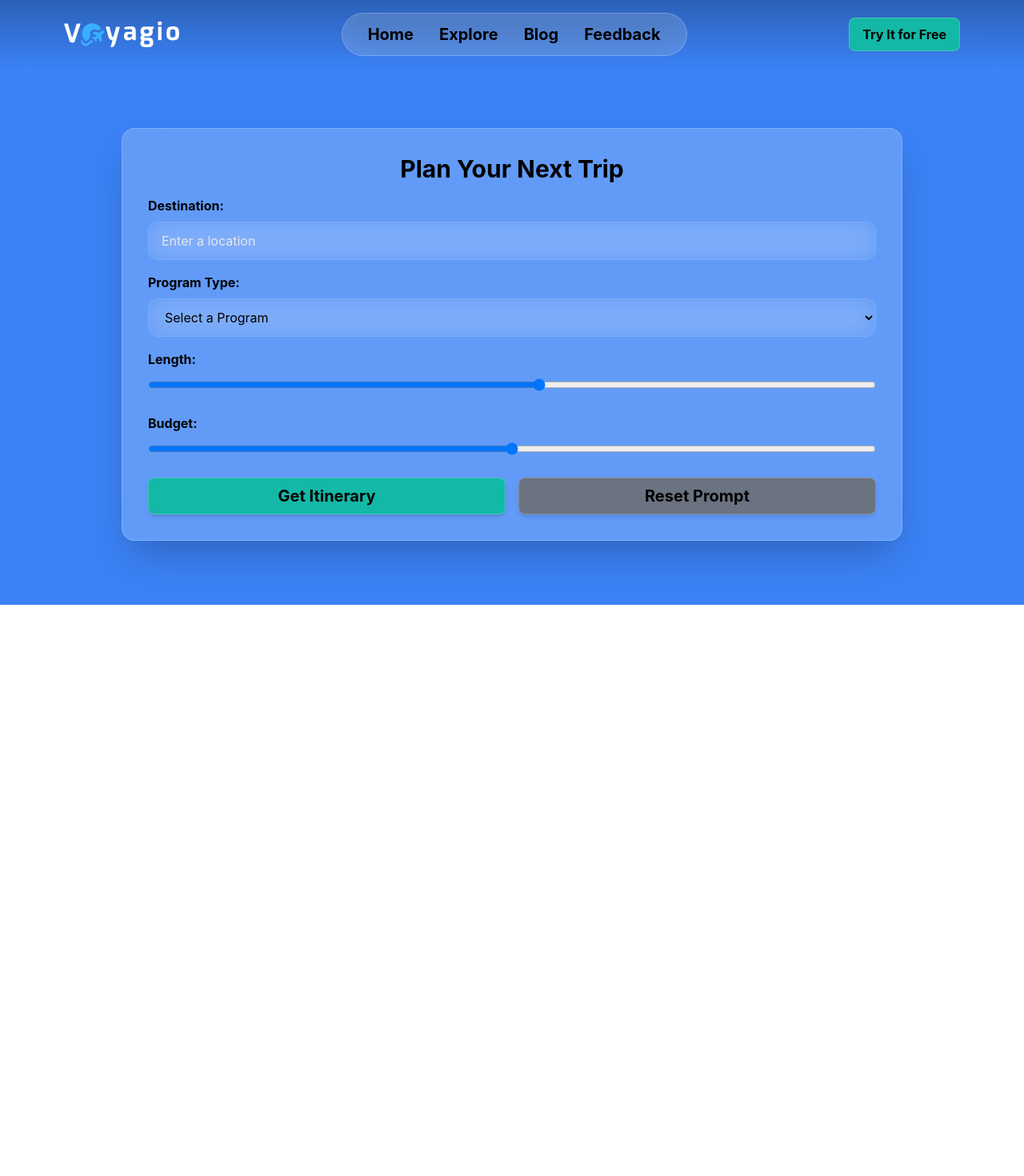
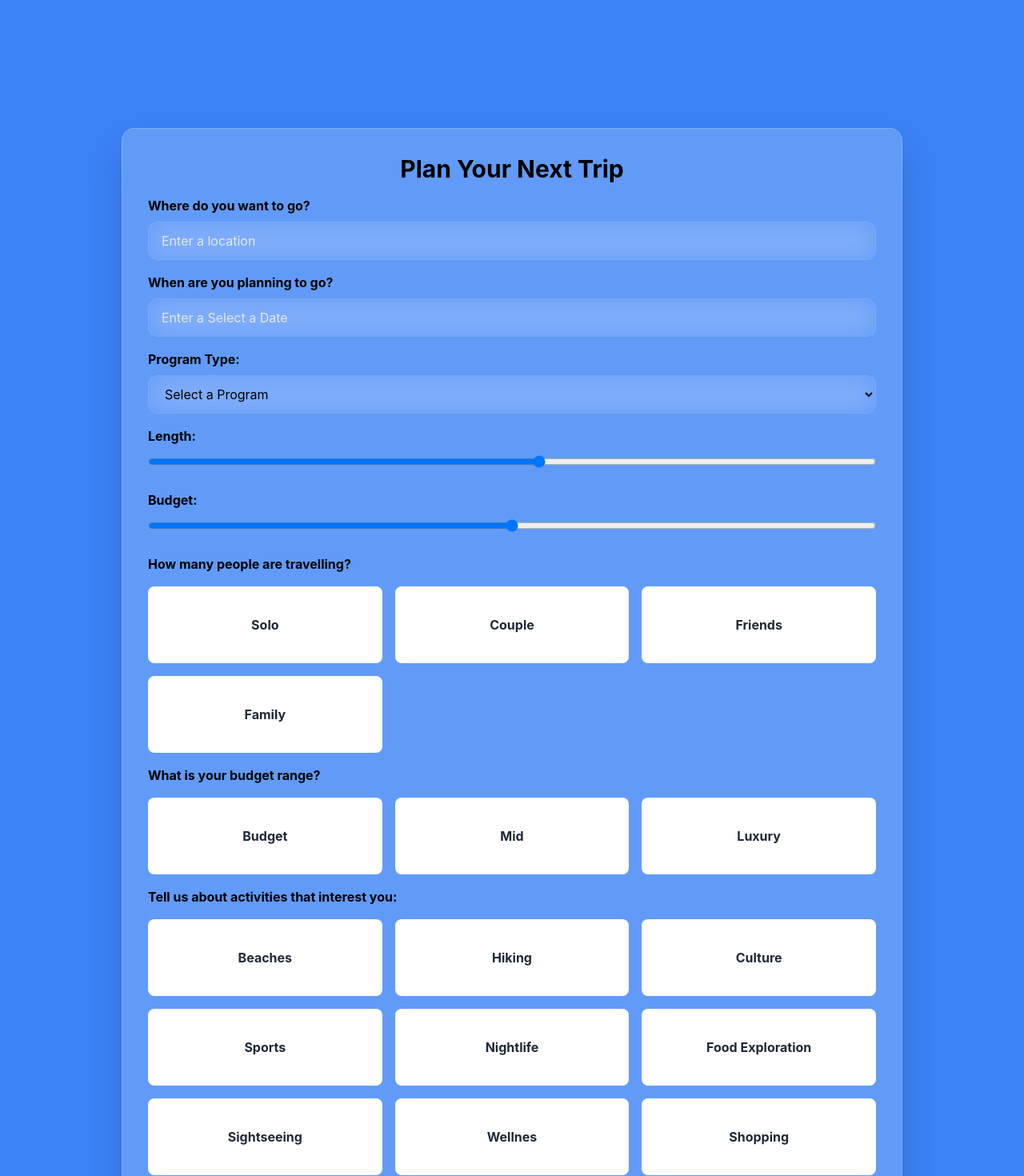
Before and after one commit to szilrdmate/voyagio, a React (Vite) app: page /planner in a window 1280 px wide. Shown: the top 1470 px of the page at 80% size. Before the commit the page ends 800 px from the top, so only its background shows below. Built offline with nearby package versions, Linux system fonts and the light colour scheme; no server answers.

Commit message:
Extending form inputs

```diff
--- a/src/App.tsx
+++ b/src/App.tsx
@@ -1,4 +1,4 @@
-import { Routes, Route } from "react-router-dom";
+import { Routes, Route, useLocation } from "react-router-dom";
 import Home from "./pages/Home";
 import Blog from "./pages/Blog";
 import Explore from "./pages/Explore";
@@ -8,10 +8,12 @@ import NotFound from "./pages/NotFound";
 import { ItineraryProvider } from "./contexts/ItineraryContext";
 
 const App: React.FC = () => {
+  const path = useLocation();
+
   return (
     <div className='App'>
       <ItineraryProvider>
-        <Navbar />
+        {path.pathname !== "/planner" && <Navbar />}
         <Routes>
           <Route index element={<Home />} />
           <Route path='explore' element={<Explore />} />
--- a/src/components/General.tsx
+++ b/src/components/General.tsx
@@ -92,9 +92,11 @@ const General: React.FC<GeneralProps> = ({ stats, setState }) => {
             className='text-gray-800 text-xl h-6 w-6 bg-gray-200 p-2 rounded-full'
             icon={faLanguage}
           />
-          <p className='text-gray-800 text-md font-medium ml-4'>
-            {stats.languagesSpoken}
-          </p>
+          {stats.languagesSpoken.map((language, index) => (
+            <p key={index} className='text-gray-800 text-md font-medium ml-4'>
+              {language}{" "}
+            </p>
+          ))}
         </div>
       </div>
     </div>
--- a/src/components/Itinerary.tsx
+++ b/src/components/Itinerary.tsx
@@ -57,7 +57,7 @@ const ItineraryPlanner = () => {
         <h2 className='text-3xl font-bold'>Plan Your Next Trip</h2>
         <div className='flex flex-col w-full'>
           <label htmlFor='destination' className='font-bold'>
-            Destination:
+            Where do you want to go?
           </label>
           <input
             id='destination'
@@ -66,6 +66,25 @@ const ItineraryPlanner = () => {
             value={state.destination}
             onChange={handleInputChange("destination")}
             placeholder='Enter a location'
+            className='rounded-xl px-4 py-2 h-12 w-full bg-transparent border-[1px] backdrop-blur-lg border-opacity-10 focus-within:outline-none placeholder:text-gray-200 placeholder:font-base border-gray-100 mt-2'
+          />
+          {errors.destination && (
+            <div className='error text-white absolute right-10 bg-red-600 bg-opacity-80 backdrop-blur-2xl px-4 rounded-md overflow-hidden'>
+              {errors.destination}
+            </div>
+          )}
+        </div>
+        <div className='flex flex-col w-full'>
+          <label htmlFor='when' className='font-bold'>
+            When are you planning to go?
+          </label>
+          <input
+            id='when'
+            type='text'
+            autoComplete='off'
+            value=''
+            onChange=''
+            placeholder='Enter a Select a Date'
             className='rounded-xl px-4 py-2 h-12 w-full bg-transparent border-[1px] backdrop-blur-lg border-opacity-10 focus-within:outline-none placeholder:text-gray-200 placeholder:font-base border-gray-100 mt-2'
           />
           {errors.destination && (
@@ -134,6 +153,67 @@ const ItineraryPlanner = () => {
             </div>
           )}
         </div>
+        <div className='w-full' id='group'>
+          <h4 className='font-bold mb-4'>How many people are travelling?</h4>
+          <div className='grid grid-cols-3 grid-rows-2 gap-4'>
+            <button className='button bg-white h-24 text-gray-800'>Solo</button>
+            <button className='button bg-white h-24 text-gray-800'>
+              Couple
+            </button>
+            <button className='button bg-white h-24 text-gray-800'>
+              Friends
+            </button>
+            <button className='button bg-white h-24 text-gray-800'>
+              Family
+            </button>
+          </div>
+        </div>
+        <div className='w-full' id='budget'>
+          <h4 className='font-bold mb-4'>What is your budget range?</h4>
+          <div className='grid grid-cols-3 gap-4'>
+            <button className='button bg-white h-24 text-gray-800'>
+              Budget
+            </button>
+            <button className='button bg-white h-24 text-gray-800'>Mid</button>
+            <button className='button bg-white h-24 text-gray-800'>
+              Luxury
+            </button>
+          </div>
+        </div>
+        <div className='w-full' id='activities'>
+          <h4 className='font-bold mb-4'>
+            Tell us about activities that interest you:
+          </h4>
+          <div className='grid grid-cols-3 grid-rows-3 gap-4'>
+            <button className='button bg-white h-24 text-gray-800'>
+              Beaches
+            </button>
+            <button className='button bg-white h-24 text-gray-800'>
+              Hiking
+            </button>
+            <button className='button bg-white h-24 text-gray-800'>
+              Culture
+            </button>
+            <button className='button bg-white h-24 text-gray-800'>
+              Sports
+            </button>
+            <button className='button bg-white h-24 text-gray-800'>
+              Nightlife
+            </button>
+            <button className='button bg-white h-24 text-gray-800'>
+              Food Exploration
+            </button>
+            <button className='button bg-white h-24 text-gray-800'>
+              Sightseeing
+            </button>
+            <button className='button bg-white h-24 text-gray-800'>
+              Wellnes
+            </button>
+            <button className='button bg-white h-24 text-gray-800'>
+              Shopping
+            </button>
+          </div>
+        </div>
         <div className='flex flex-row w-full space-x-4'>
           <button
             className='w-full bg-teal-500 text-xl button shadow-md'
--- a/src/contexts/ItineraryContext.tsx
+++ b/src/contexts/ItineraryContext.tsx
@@ -1,3 +1,4 @@
+/* eslint-disable react-refresh/only-export-components */
 // src/contexts/ItineraryContext.tsx
 import React, { createContext, useState, useContext, ReactNode } from "react";
 import { ItineraryResponseType } from "../types/ResponseTypes";
--- a/src/hooks/useSubmitItinerary.ts
+++ b/src/hooks/useSubmitItinerary.ts
@@ -2,9 +2,11 @@
 import { generateItinerary } from "../services/gptService";
 import { FormState } from "../types/ItineraryTypes";
 import { useItinerary } from "../contexts/ItineraryContext";
+//import { useState } from 'react';
 
 export const useSubmitItinerary = (state: FormState, validate: (state: FormState) => boolean) => {
   const { setResponse } = useItinerary();
+  //const [isLoading, setLoading] = useState(false);
 
   const handleSubmit = async (event: React.FormEvent<HTMLFormElement>) => {
     event.preventDefault();
@@ -12,6 +14,7 @@ export const useSubmitItinerary = (state: FormState, validate: (state: FormState
 
     if (isValid) {
       try {
+        // setLoading(true);
         const response = await generateItinerary({
         destination: state.destination,
         length: state.length,
@@ -27,9 +30,10 @@ export const useSubmitItinerary = (state: FormState, validate: (state: FormState
     } catch (error) {
       console.error('Error during itinerary generation:', error);
       // Optionally, handle the error in UI, e.g., show an error message
+    } finally {
+      //setLoading(false)
     }
   }
   };
-
-  return handleSubmit;
+  return handleSubmit
 };
--- a/src/pages/Planner.tsx
+++ b/src/pages/Planner.tsx
@@ -1,6 +1,7 @@
 // pages/Planner.tsx
 import ItineraryPlanner from "../components/Itinerary";
 import ItineraryDisplay from "../components/ItineraryDisplay";
+//import Loading from "../components/Loading";
 import Map from "../components/Map";
 import { useItinerary } from "../contexts/ItineraryContext";
 
@@ -13,11 +14,13 @@ const Planner: React.FC = () => {
   }
 
   return (
-    <div className='bg-blue-500'>
-      <div className='max-w-5xl mx-auto pt-40 pb-20 px-6'>
-        <ItineraryPlanner />
-      </div>
-
+    <div className='bg-blue-500 min-h-screen'>
+      {!response && (
+        <div className='max-w-5xl mx-auto pt-40 pb-20 px-6'>
+          <ItineraryPlanner />
+        </div>
+      )}
+      {/*isLoading && <Loading />*/}
       {response && (
         <>
           <ItineraryDisplay response={response} />
--- a/src/services/gptService.ts
+++ b/src/services/gptService.ts
@@ -14,7 +14,7 @@ export const generateItinerary = async (data: { destination: string; length: str
 
   // Construct prompt for GPT API
   const prompt = `You are an expert traveller and backpacker who has seen the world and know every destination's ins and outs. Create a ${data.length}-day itinerary for a trip to ${data.destination} with a budget of ${data.budget}. Plan 5 programs for each day in the following category(s): ${data.program}. Return the requested data according to the specified details in the form of a json object with the following outline/format. Only return the requested json and nothing else, no matter what! Make sure to watch out for the types too. Do not add Here comes the format:
-  {"destination": {"numberOfDays": Number,"destinationCity": String,"destinationCountry": String,"currency": String,"oneDollarInLocalCurrency": Number,"languagesSpoken": Array,"timeThereInUtcFormat": String,"capitalOfTheCountry": String, "localWeather": String // eg. monsoon or continental or etc, "temperatureRangeThroughTheYear": String,"shortDescription": String // 2-3 sentances, "shortHistory": String // 2-3 sentances,"startDate": String,"endDate": String},"itinerary":[{"day": number, "date": String // eg. dayoftheweek day month, "program": [{"id": Number,"programOrPlaceName": String, "timeSpentThere": String, "location": String "shortDescriptionOfProgram": String // 2-3 sentances}, // ... Repeat for each program]}, // ... Repeat for each day], "estimatedCosts": [{"category": Accommodation, "hostelCostPerNight": Number, "hotelCostPerNight": Number,"luxuryHotelCostPerNight": Number,"airbnbCostPerNight": Number}, {"category": "Transportation","busCost": Number,"taxiCost": Number,"trainCost": Number,"rentalCost": Number},{"category": Food,"streetFoodCost": Number,"budgetRestaurantCost": Number,"fancyRestaurantCost": Number,"traditionalFoodCost": Number}, {"category": Activities, "mainActivityForEachDay": [{"mainActivityName": String,"costOfProgram": Number}, // ... Repeat for each day's main event and cost of program should be in usd]}]}`;
+  {"destination": {"numberOfDays": Number,"destinationCity": String,"destinationCountry": String,"currency": String,"oneDollarInLocalCurrency": Number,"languagesSpoken": Array,"timeThereInUtcFormat": String // eg. UTC + 2,"capitalOfTheCountry": String, "localWeather": String // eg. monsoon or continental or etc, "temperatureRangeThroughTheYear": String,"shortDescription": String // 2-3 sentances, "shortHistory": String // 2-3 sentances,"startDate": String,"endDate": String},"itinerary":[{"day": number, "date": String // eg. dayoftheweek day month, "program": [{"id": Number,"programOrPlaceName": String, "timeSpentThere": String, "location": String "shortDescriptionOfProgram": String // 2-3 sentances}, // ... Repeat for each program]}, // ... Repeat for each day], "estimatedCosts": [{"category": Accommodation, "hostelCostPerNight": Number, "hotelCostPerNight": Number,"luxuryHotelCostPerNight": Number,"airbnbCostPerNight": Number}, {"category": "Transportation","busCost": Number,"taxiCost": Number,"trainCost": Number,"rentalCost": Number},{"category": Food,"streetFoodCost": Number,"budgetRestaurantCost": Number,"fancyRestaurantCost": Number,"traditionalFoodCost": Number}, {"category": Activities, "mainActivityForEachDay": [{"mainActivityName": String,"costOfProgram": Number}, // ... Repeat for each day's main event and cost of program should be in usd]}]}`;
 
   try {
     // Note the change in the endpoint URL to 'v1/chat/completions'
```
